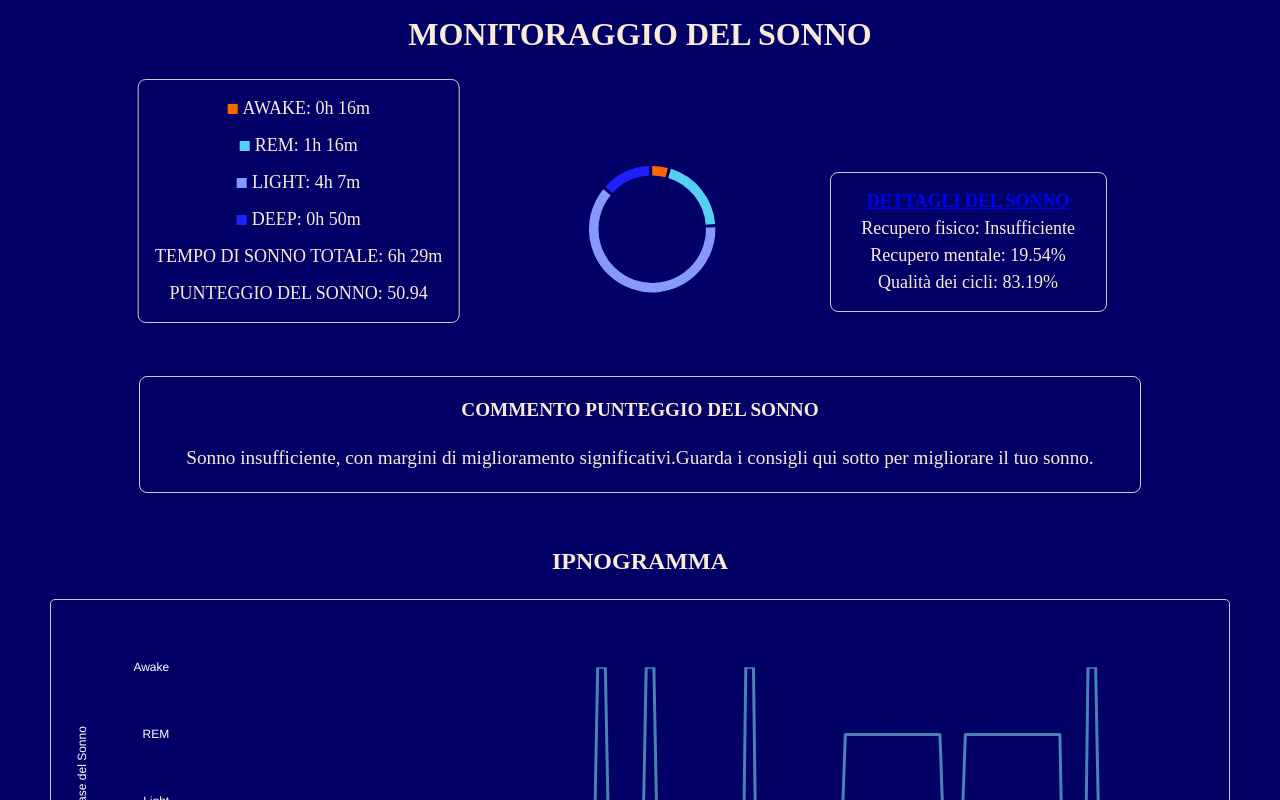
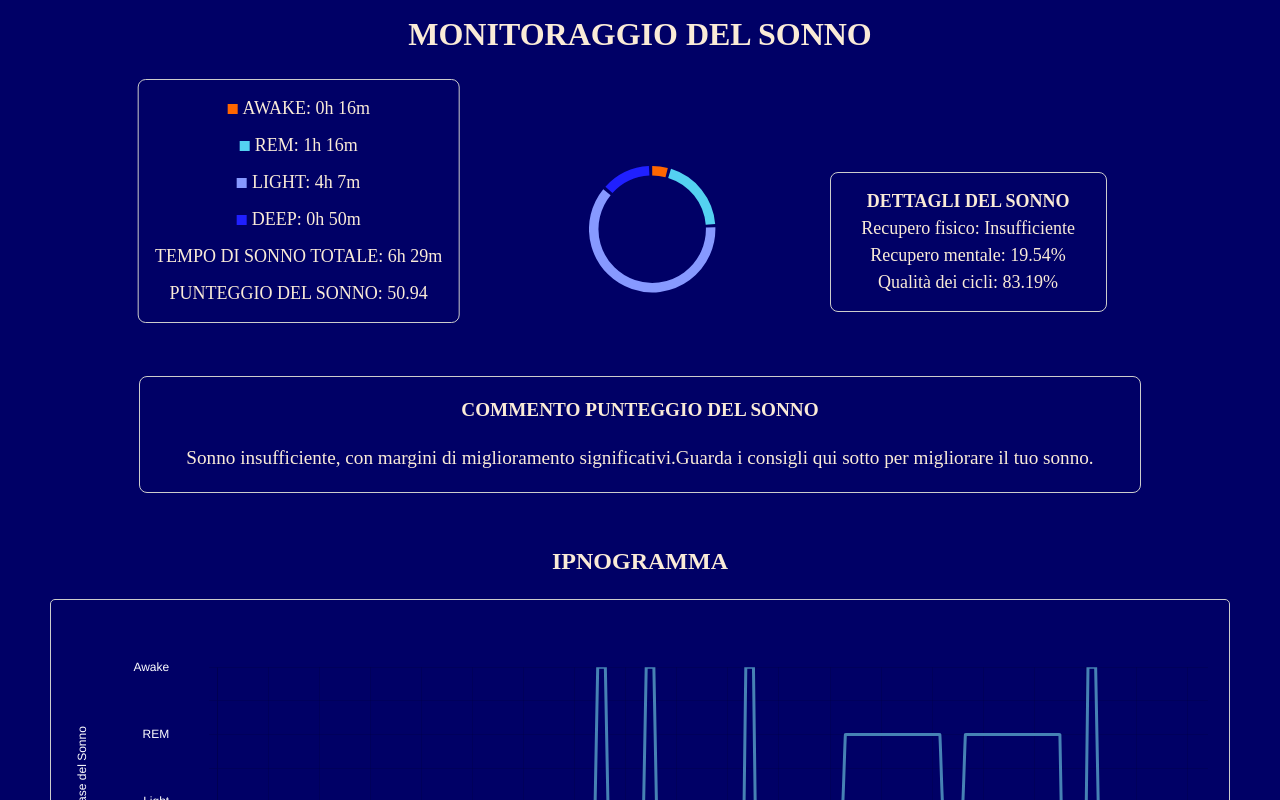
Before and after one commit to SaturnAnton/PROGETTO_REACT_2024-25, a React (Vite) app: page /#/ in a window 1280 px wide. Shown: the top 800 px of the page. Built offline with nearby package versions, Linux system fonts and the light colour scheme.

Commit message:
Aggiunta la pagina per la descrizione
Ho aggiunto due nuovi file per i dettagli del sonno. Qui verranno spiegate le caratteristiche

```diff
--- a/src/main.tsx
+++ b/src/main.tsx
@@ -6,12 +6,14 @@ import { Route } from 'react-router'
 import { Routes } from 'react-router'
 import './index.css'
 import CountSleep from './pages/HomePage/HomePage.tsx'
+import SleepDetails from './pages/SleepDetails/SleepDetails.tsx'
 
 createRoot(document.getElementById('root')!).render(
   <StrictMode>
     <HashRouter>
       <Routes>
         <Route path="/" element={<CountSleep />} />
+        <Route path="/sleepdet" element={<SleepDetails />} />
       </Routes>
     </HashRouter>
   </StrictMode>,
--- a/src/pages/HomePage/HomePage.css
+++ b/src/pages/HomePage/HomePage.css
@@ -91,3 +91,12 @@
 .title4{
   font-weight: bolder;
 }
+
+.no-det{
+  text-decoration: none;
+  color: inherit;
+}
+
+.no-det:visited{
+  color: inherit;
+}
--- a/src/pages/HomePage/HomePage.tsx
+++ b/src/pages/HomePage/HomePage.tsx
@@ -292,7 +292,7 @@ const CountSleep: React.FC = () => {
       </div>
 
       <div className="sleep-details">
-        <Link to='\sleepdet'>
+        <Link to='/sleepdet' className="no-det">
           <li className="title4">DETTAGLI DEL SONNO</li>
           </Link>
             <li>
--- /dev/null
+++ b/src/pages/SleepDetails/SleepDetails.tsx
@@ -0,0 +1,11 @@
+import "./SleepDetails.css"
+
+function SleepDetails(){
+    return(
+        <div>
+            PAGINA PER I DETTAGLI
+        </div>
+    )
+}
+
+export default SleepDetails
```
Also changed, not shown: src/pages/SleepDetails/SleepDetails.css (added).
